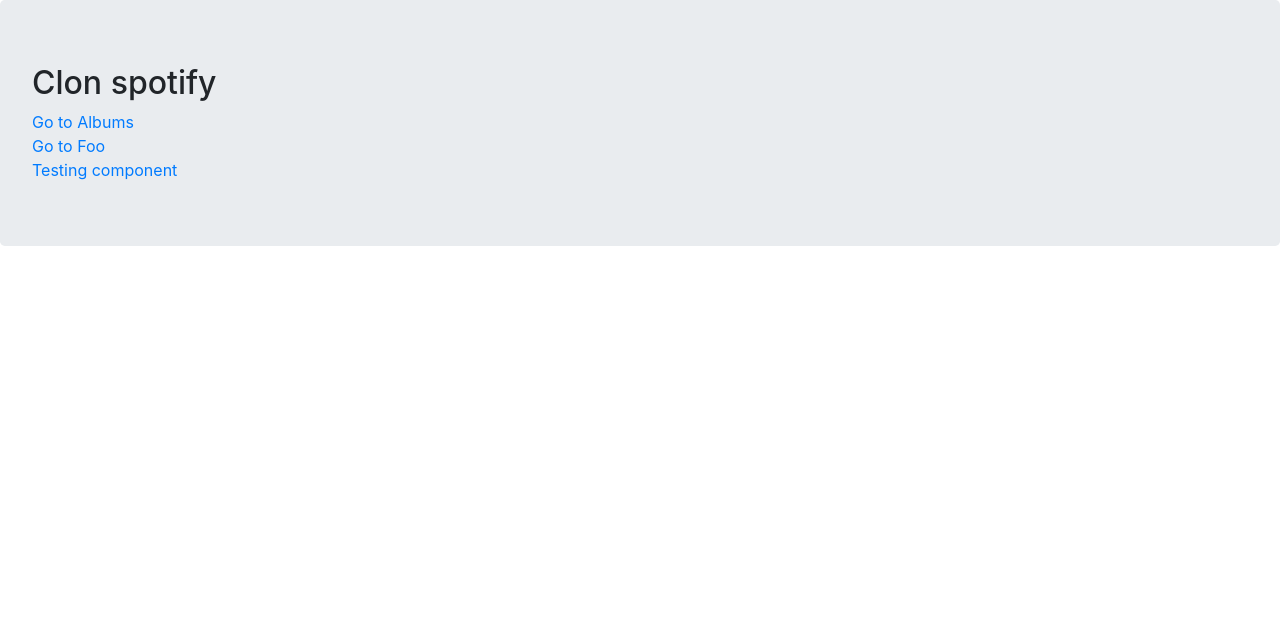
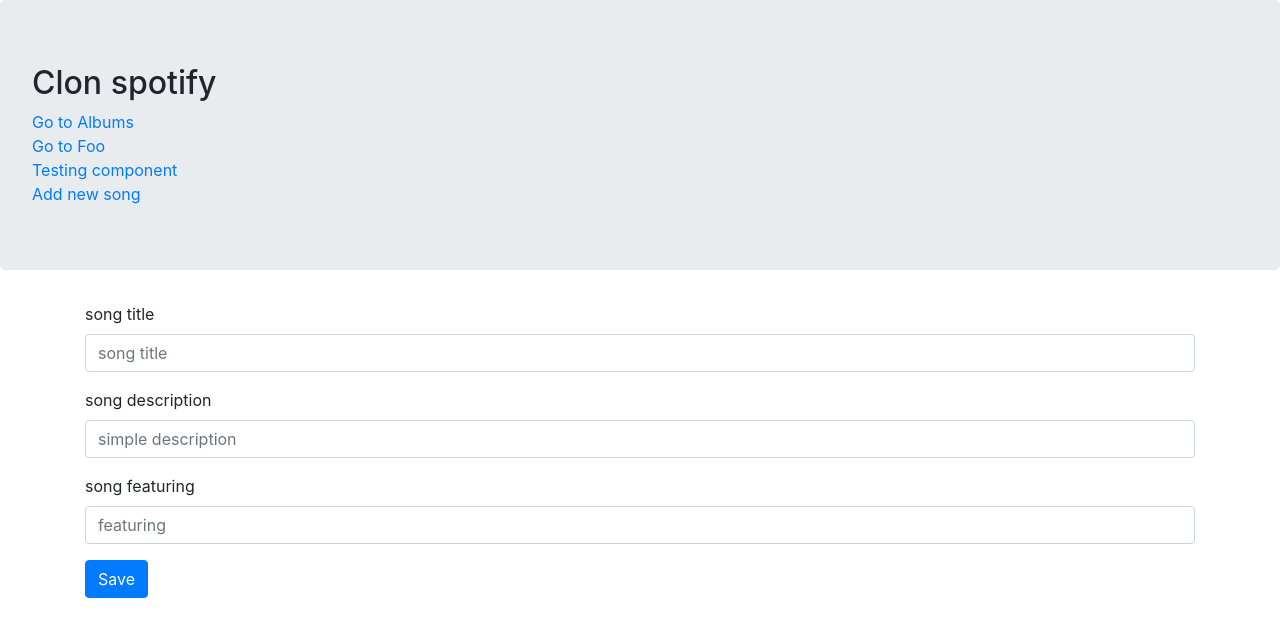
Before and after one commit to emanuelesausosa/angular-spotify-project, an Angular app: page /new-song in a window 1280 px wide. Before the commit this address led to /. Shown: the top 636 px of the page. Built offline with nearby package versions, Linux system fonts and the light colour scheme.

Commit message:
add forms and events

```diff
--- a/src/app/app.component.html
+++ b/src/app/app.component.html
@@ -5,6 +5,8 @@
     <a [routerLink]="['foo']">Go to Foo</a>
     <br>
     <a routerLink="/testing" routerLinkActive="active">Testing component</a>
+    <br>
+    <a routerLink="/new-song">Add new song</a>
 </div>
 <div class="container">
     <router-outlet></router-outlet>
--- a/src/app/app.module.ts
+++ b/src/app/app.module.ts
@@ -8,6 +8,8 @@
 import { FooComponent } from './features/foo/foo.component';
 import { AppRoutingModule } from './app.routing.module';
 import { TestingComponent } from './features/testing-cmp/testing.component';
+import { NewSongComponent } from './features/new-song/new-song.component';
+import { FormsModule } from '@angular/forms';
 
 @NgModule({
   declarations: [
@@ -16,8 +18,9 @@
     SongDetailComponent,
     FooComponent,
     TestingComponent,
+    NewSongComponent,
   ],
-  imports: [BrowserModule, NgbModule, AppRoutingModule],
+  imports: [BrowserModule, NgbModule, AppRoutingModule, FormsModule],
   providers: [],
   bootstrap: [AppComponent],
 })
--- a/src/app/app.routing.module.ts
+++ b/src/app/app.routing.module.ts
@@ -2,6 +2,7 @@
 import { Routes, RouterModule } from '@angular/router';
 import { AlbumComponent } from './features/album/album.component';
 import { FooComponent } from './features/foo/foo.component';
+import { NewSongComponent } from './features/new-song/new-song.component';
 import { SongDetailComponent } from './features/song-detail/song-detail.component';
 import { TestingComponent } from './features/testing-cmp/testing.component';
 
@@ -27,6 +28,10 @@
     path: 'testing',
     component: TestingComponent,
   },
+  {
+    path: 'new-song',
+    component: NewSongComponent,
+  },
 ];
 
 @NgModule({
--- /dev/null
+++ b/src/app/features/new-song/new-song.component.html
@@ -0,0 +1,21 @@
+<form>
+    <div class="form-group">
+        <label for="song-title">song title</label>
+        <input type="text" class="form-control" id="song-title" name="title" placeholder="song title"
+            [(ngModel)]="song.title"
+            (keyup)="printConsole()">
+    </div>
+    <div class="form-group">
+        <label for="song-description">song description</label>
+        <input type="text" class="form-control" id="song-description" name="description"
+            placeholder="simple description" [(ngModel)]="song.description">
+    </div>
+    <div class="form-group">
+        <label for="song-featuring">song featuring</label>
+        <input type="text" class="form-control" id="song-featuring" name="featuring" placeholder="featuring"
+            [(ngModel)]="song.featuring">
+    </div>
+    <button type="button"
+    class="btn btn-primary"
+    (click)="save()">Save</button>
+</form>
--- /dev/null
+++ b/src/app/features/new-song/new-song.component.ts
@@ -0,0 +1,23 @@
+import { Component } from '@angular/core';
+import { Song } from 'src/app/common/models/song.model';
+
+@Component({
+  selector: 'new-song',
+  templateUrl: './new-song.component.html',
+})
+export class NewSongComponent {
+  song: Song = {
+    num: 0,
+    title: '',
+    description: '',
+    featuring: '',
+  };
+
+  save(): void {
+    console.log(this.song);
+  }
+
+  printConsole(): void {
+    console.log(this.song.title);
+  }
+}
```
